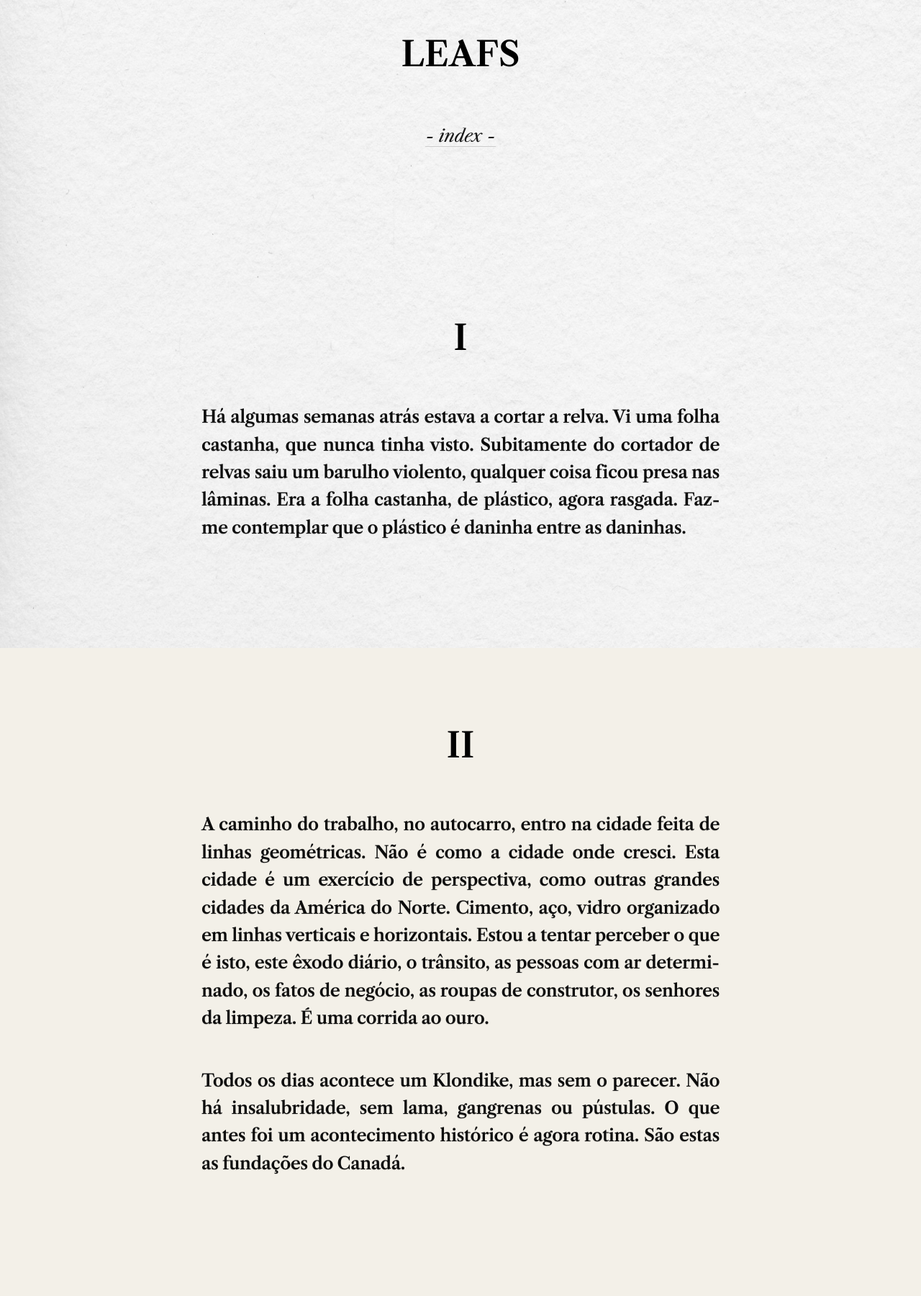
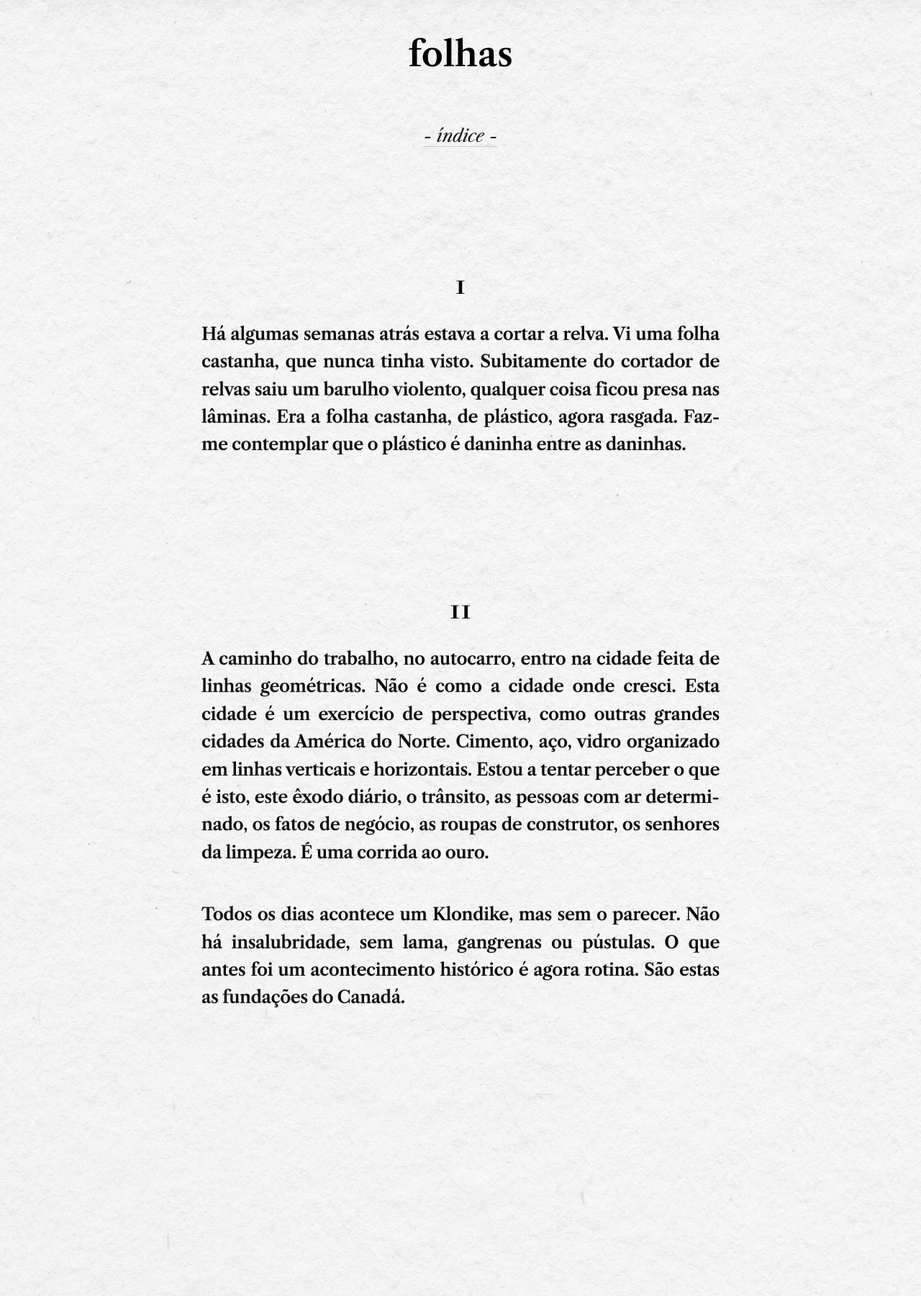
Before and after one commit to frj-frj/essays-in-idleness, a Jekyll site: the page built from index.html, in a window 1280 px wide. Shown: the whole page at 72% size. Built offline with Jekyll 4.4.1, drawn with Linux system fonts in a browser that asks for light colours; before the commit the page ends 1707 px from its top, so only the background shows below that.

Commit message:
fixed roman numeral, portuguese, changed paper scrolling

```diff
--- a/_config.yml
+++ b/_config.yml
@@ -18,9 +18,9 @@
 # You can create any custom variable you would like, and they will be accessible
 # in the templates via {{ site.myvariable }}.
 
-title: Album leafs
+title: album leafs
 description: >- # this means to ignore newlines until "baseurl:"
-  Aphorisms, in the fashion of Kenkō and Pla.
+  aphorisms, in the fashion of Kenkō and Pla
 baseurl: "" # the subpath of your site, e.g. /blog
 url: "" # the base hostname & protocol for your site, e.g. http://example.com
 
--- a/assets/css/style.css
+++ b/assets/css/style.css
@@ -35,11 +35,13 @@ a:hover {
 /* Paper texture overlay */
 body::before {
   content: "";
-  position: fixed;
+  position: absolute;
   top: 0; left: 0; right: 0; bottom: 0;
+  min-height: 200vh;
   background-image: url('/assets/paper_texture_small.jpg');
-  background-size: cover;
-  background-position: center;
+  background-size: auto;
+  background-repeat: repeat-y;
+  background-position: center top;
   opacity: 1 !important;
   pointer-events: none;
   z-index: -1;
@@ -49,10 +51,12 @@ body::before {
 .fragment-marker {
   display: block;
   text-align: center !important;
-  font-size: 2em !important;
-  margin: 2em 0 1em !important;
+  font-size: 1em !important;
+  margin: 2em 0 -1em !important;
   font-family: 'Libre Caslon Text', serif !important;
-  font-weight: 600 !important;
+  font-weight: 300 !important;
+  transform: scaleX(1.7);      /* Stretch 20% wider */
+  transform-origin: center;    /* Keep centered */
 }
 
 /* Home page container */
--- a/index.html
+++ b/index.html
@@ -1,13 +1,13 @@
 ---
 layout: default
-title: LEAFS
+title: folhas
 ---
 
 <div class="home">
-  <h1>LEAFS</h1>
+  <h1>folhas</h1>
 
   <div style="margin:2em 0;">
-    <p style="font-style:italic; margin:1em 0;"><a href="/index-page.html" style="color:#222; text-decoration:none;">- index -</a></p>
+    <p style="font-style:italic; margin:1em 0;"><a href="/index-page.html" style="color:#222; text-decoration:none;">- índice -</a></p>
   </div>
 
   <!-- All fragments in continuous scroll -->
```
Also changed, not shown: index-page.html (+4 -4 lines).
